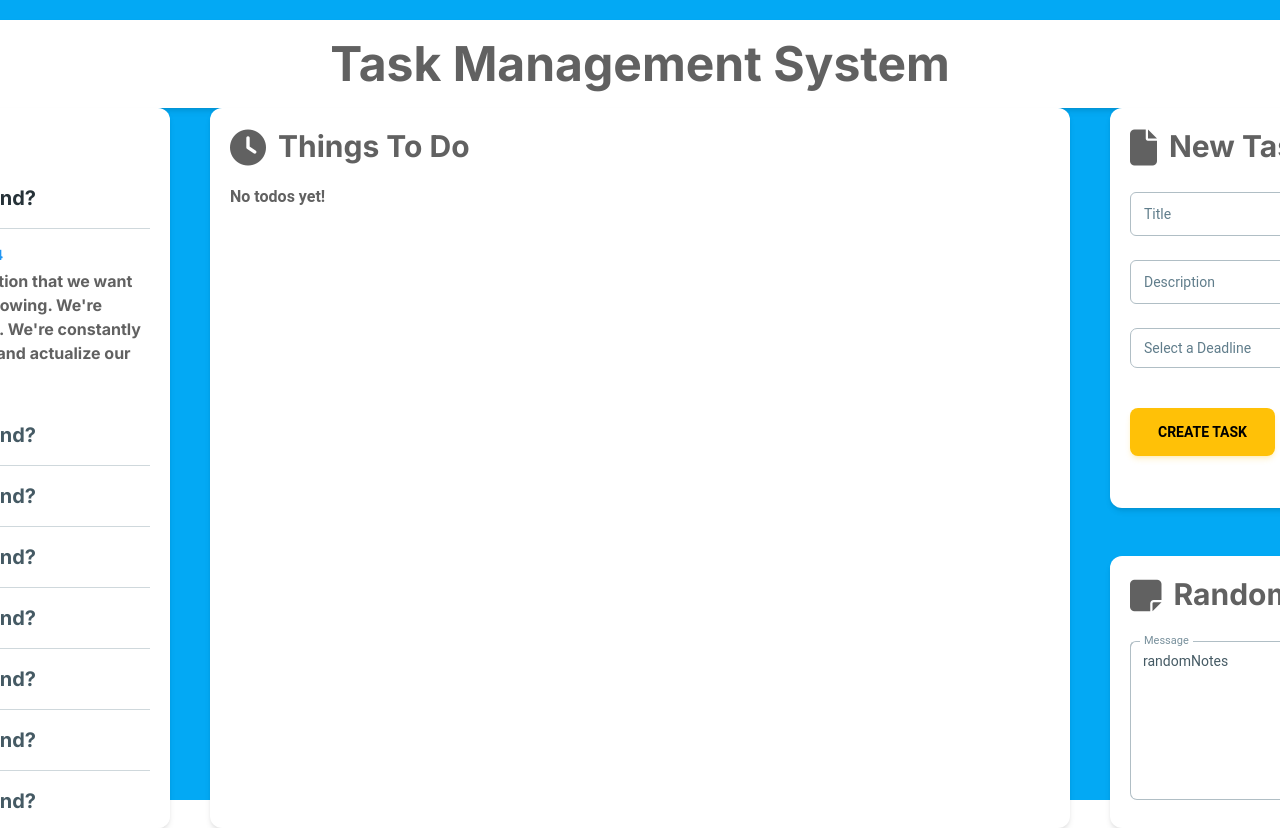
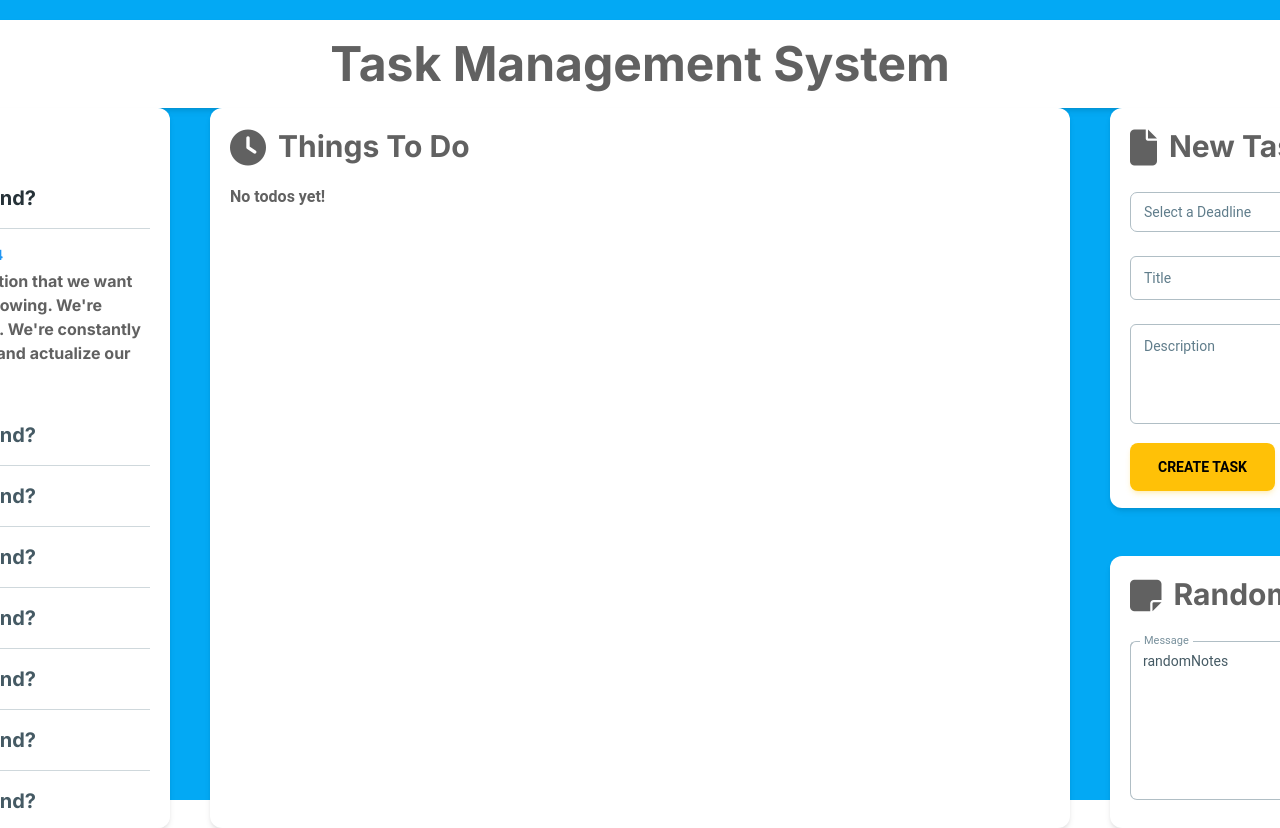
Before and after one commit to DarkVader121/Task-Management-System, a React (Vite) app: page / in a window 1280 px wide. Shown: the top 828 px of the page. Built offline with nearby package versions, Linux system fonts and the light colour scheme.

Commit message:
New Task

```diff
--- a/src/components/NewTask.jsx
+++ b/src/components/NewTask.jsx
@@ -1,4 +1,4 @@
-import { Input, Popover, PopoverHandler, PopoverContent, Typography, Button, } from "@material-tailwind/react";
+import { Input, Popover, PopoverHandler, PopoverContent, Typography, Button, Textarea} from "@material-tailwind/react";
 import { ChevronRightIcon, ChevronLeftIcon } from "@heroicons/react/24/outline";
 import { format } from "date-fns";
 import { DayPicker } from "react-day-picker";
@@ -43,17 +43,12 @@ export default function NewTask () {
         </div>
         <form onSubmit={handleSubmit}>
         <br/>
-        <Input size="lg" label="Title" type='text' value={title} onChange={(e) => setTitle(e.target.value)}/>
-        <br/>
-        <Input size="lg" label="Description" type='text' value={description} onChange={(e) => setDescription(e.target.value)}  />
-        <br/>
         <Popover placement="bottom">
         <PopoverHandler>
           <Input
             label="Select a Deadline"
             onChange={(e) => setDeadline(e.target.value)}
             value={deadline ? format(deadline, "PPP") : ""}
-
           />
         </PopoverHandler>
         <PopoverContent>
@@ -69,8 +64,12 @@ export default function NewTask () {
           />
         </PopoverContent>
         </Popover>
+        <br/>
+        <Input size="lg" label="Title" type='text' value={title} onChange={(e) => setTitle(e.target.value)}/>
+        <br/>
+        <Textarea size="lg" label="Description" type='text' value={description} onChange={(e) => setDescription(e.target.value)}  />
 
-        <Button color="amber" className='mt-10'  size="lg" type="submit">Create Task</Button>
+        <Button color="amber" className='mt-3'  size="lg" type="submit">Create Task</Button>
         </form>
       </>
       );
```
